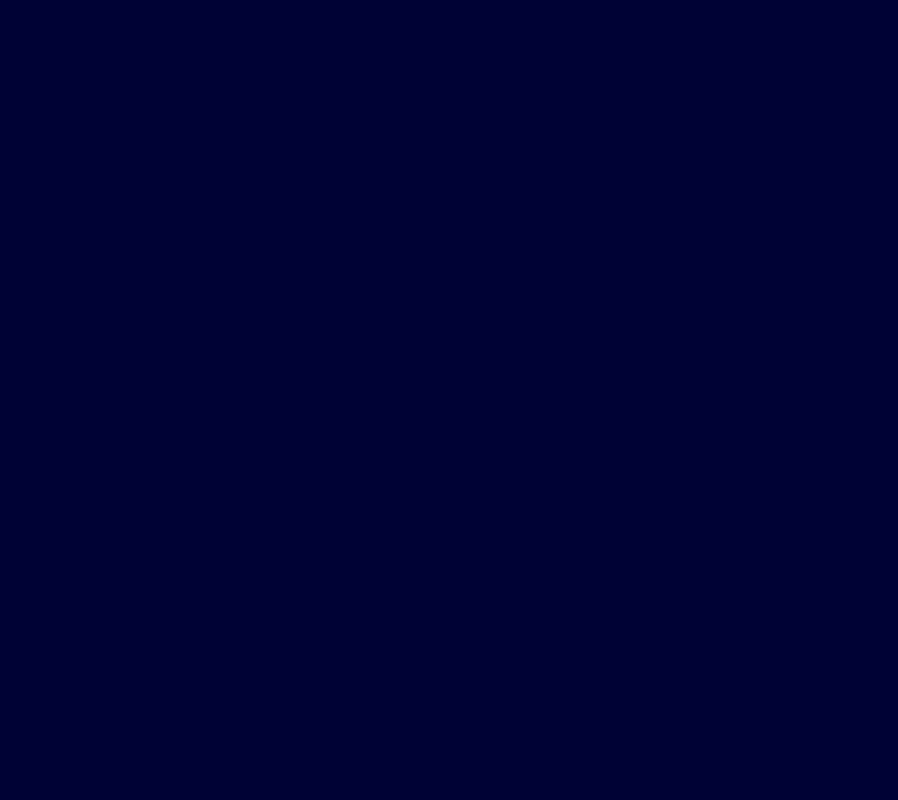
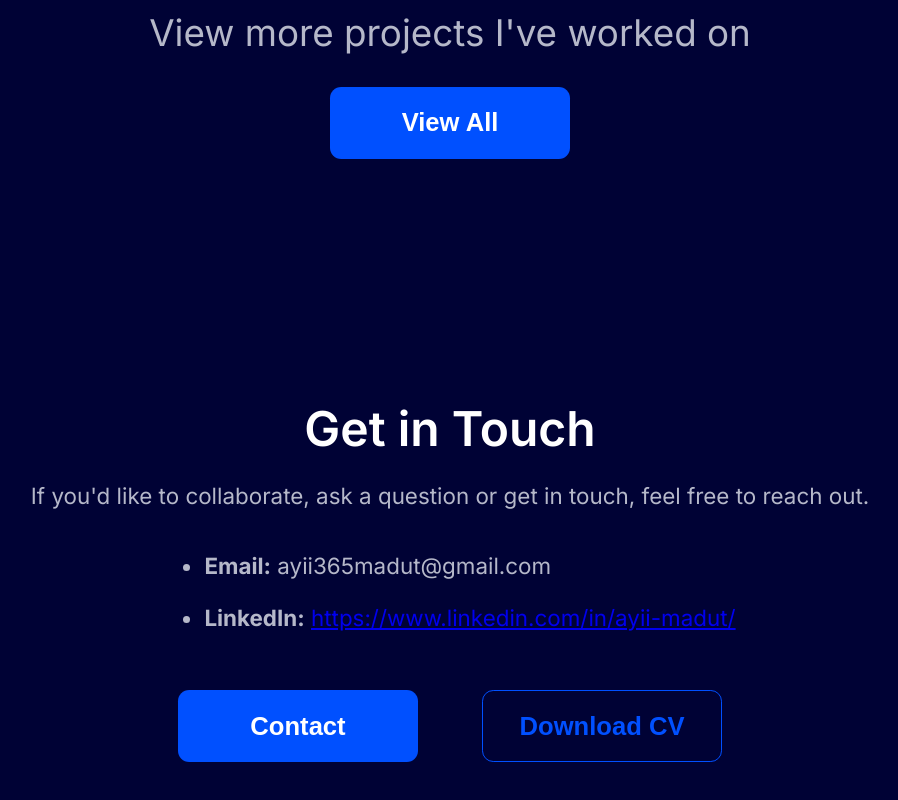
Before and after one commit to ayii365/portfolio, a React (Vite) app in the folder front-end/vite-project/: page / in a window 1280 px wide. Shown: the part 4595-5395 px from the top of the page, without its empty margins (190-1088 px from the left). Before the commit the page ends 4941 px from the top, so only its background shows below. Built offline with nearby package versions, Linux system fonts and the light colour scheme.

Commit message:
Added view more projects section, added get in touch section, and buttons

```diff
--- a/front-end/vite-project/src/components/sections/ContactCTA.jsx
+++ b/front-end/vite-project/src/components/sections/ContactCTA.jsx
@@ -0,0 +1,29 @@
+import "../../styles/ContactCTA.css"
+
+function ContactCTA() {
+    return (
+        <div className="contactCTA">
+            <div className="container">
+                <div className="contactCTA-inner">
+                    <div className="contactCTA-text">
+                        <h1 className="section-heading">Get in Touch</h1>
+                        <p>
+                            If you'd like to collaborate, ask a question or get in touch, feel free to reach out.
+                        </p>
+                        <ul>
+                            <li className="text-style"><span className="bold-text">Email:</span> ayii365madut@gmail.com</li>
+                            <br />
+                            <li className="text-style"><span className="bold-text">LinkedIn:</span> <a href="https://www.linkedin.com/in/ayii-madut/">https://www.linkedin.com/in/ayii-madut/</a></li>
+                        </ul>
+                    </div>
+                    <div className="contactCTA-btns">
+                        <button className="btn btn-primary">Contact</button>
+                        <button className="btn btn-ghost">Download CV</button>
+                    </div>
+                </div>
+            </div>
+        </div>
+    );
+}
+
+export default ContactCTA;
--- a/front-end/vite-project/src/components/sections/ProjectPreview.jsx
+++ b/front-end/vite-project/src/components/sections/ProjectPreview.jsx
@@ -8,6 +8,7 @@ function ProjectPreview() {
         <div className="project-preview">
             <div className="container">
                 <div className="project-preview-inner">
+
                     <div className="project-preview-heading">
                         <h1 className="section-heading">Projects</h1>
                         <h2 className="section-subheading">A selection of my development work</h2>
@@ -31,6 +32,7 @@ function ProjectPreview() {
                             <img src={medicalClinicWebImg} />
                         </div>
                     </div>
+
                     <div className="project-preview-card glow-card" >
                         <div className="card-img">
                             <img src={happyPetsWebImg} />
@@ -49,6 +51,7 @@ function ProjectPreview() {
                             <button className="btn btn-primary">Read more</button>
                         </div>
                     </div>
+
                     <div className="project-preview-card glow-card" >
                         <div className="card-text-content">
                             <h2>Scoreboard App (Scrimba Course Project)</h2>
@@ -67,6 +70,11 @@ function ProjectPreview() {
                             <img src={scoreBoardWebImg} />
                         </div>
                     </div>
+
+                    <div className="view-more">
+                        <h1 className="section-subheading">View more projects I've worked on</h1>
+                        <button className="btn btn-primary">View All</button>
+                    </div>
                 </div>
             </div>
 
--- a/front-end/vite-project/src/pages/Home.jsx
+++ b/front-end/vite-project/src/pages/Home.jsx
@@ -1,6 +1,8 @@
-import Hero from "../components/sections/Hero.jsx"
-import Skills from "../components/sections/Skills.jsx"
+import Hero from "../components/sections/Hero.jsx";
+import Skills from "../components/sections/Skills.jsx";
 import ProjectPreview from "../components/sections/ProjectPreview.jsx";
+import ContactCTA from "../components/sections/ContactCTA.jsx";
+
 
 function Home() {
     return (
@@ -8,7 +10,7 @@ function Home() {
             <Hero />
             <Skills />
             <ProjectPreview />
-            {/* ContactCTA */}
+            <ContactCTA />
         </main>
 
 
--- /dev/null
+++ b/front-end/vite-project/src/styles/ContactCTA.css
@@ -0,0 +1,24 @@
+
+.contactCTA-inner {
+    width: 100%;
+    display: flex;
+    flex-direction: column;
+    margin-bottom: 10rem;
+}
+
+.contactCTA-text {
+    display: flex;
+    flex-direction: column;
+    align-items: center;
+}
+
+.bold-text {
+    font-weight: 700;
+}
+
+.contactCTA-btns {
+    display: flex;
+    justify-content: center;
+    gap: 4rem;
+    margin-top: 2.5rem;
+}
--- a/front-end/vite-project/src/styles/ProjectPreview.css
+++ b/front-end/vite-project/src/styles/ProjectPreview.css
@@ -1,7 +1,7 @@
 
 .project-preview {
     margin-top: 5rem;
-    margin-bottom: 25rem;
+    margin-bottom: 15rem;
 }
 
 .project-preview-inner {
@@ -43,3 +43,14 @@
     width: 100%;
     height: 30rem;
 }
+
+.view-more {
+    display: flex;
+    flex-direction: column;
+    align-items: center;
+    margin-top: 10rem;
+}
+
+.view-more button {
+    margin-top: 2rem;
+}
--- a/front-end/vite-project/src/styles/global.css
+++ b/front-end/vite-project/src/styles/global.css
@@ -72,7 +72,7 @@ body {
 
 
 /* paragraph styling */
-p {
+p, .text-style {
   font-size: 1.4rem;
   line-height: 2rem;
   color: var(--text-muted);
```
